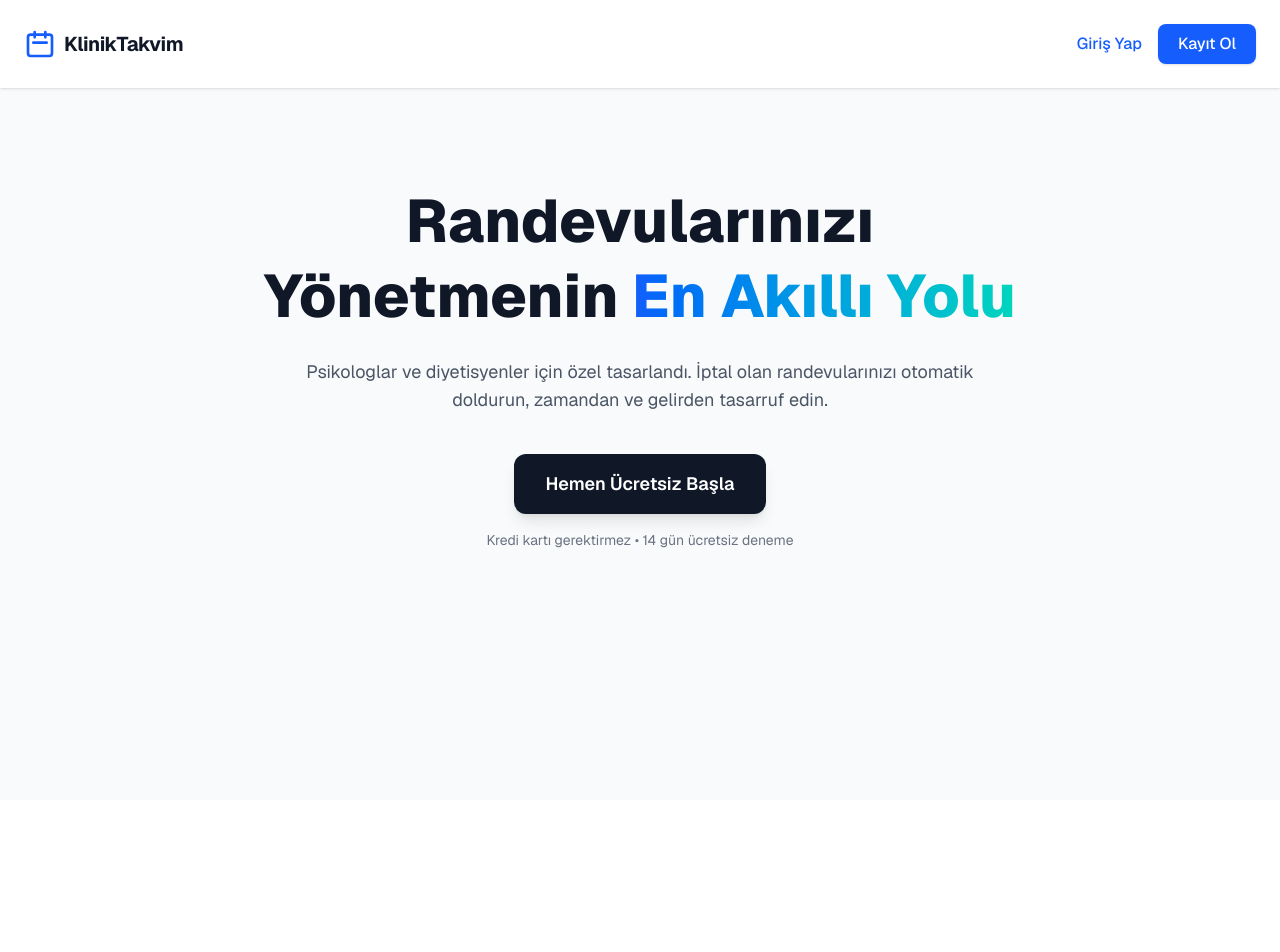
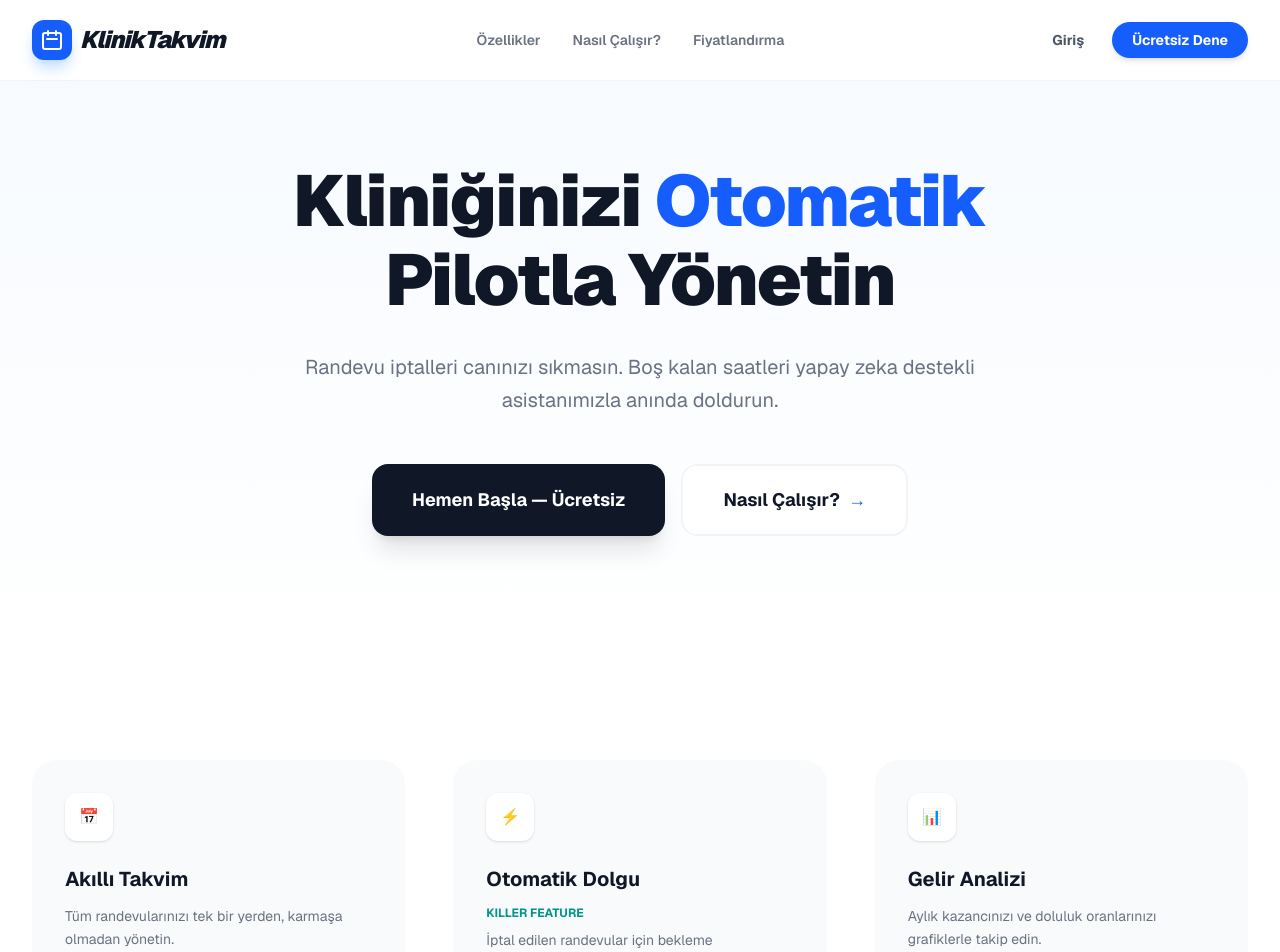
Before and after one commit to muratselim855/klinik-takvim, a Next.js app: page / in a window 1280 px wide. Shown: the top 952 px of the page. Before the commit the page ends 800 px from the top, so only its background shows below. Built offline with nearby package versions, Linux system fonts and the light colour scheme.

Commit message:
Landing page tamamen tamamlandi

```diff
--- a/src/app/page.js
+++ b/src/app/page.js
@@ -2,56 +2,95 @@ import React from 'react';
 
 export default function Home() {
   return (
-    // En dıştaki kutu (Arka plan rengi ve tam ekran boyutu)
-    <div className="min-h-screen bg-gray-50 text-gray-800 font-sans">
+    <div className="min-h-screen bg-white text-gray-900 font-sans">
 
-      {/* --- ÜST MENÜ (HEADER) --- */}
-      <header className="flex justify-between items-center p-6 bg-white shadow-sm">
-
-        {/* Logo ve İsim Kısmı */}
+      {/* --- NAVIGASYON --- */}
+      <nav className="flex justify-between items-center px-8 py-5 border-b border-gray-100 sticky top-0 bg-white/80 backdrop-blur-md z-50">
         <div className="flex items-center gap-2">
-          {/* SVG formatında basit bir takvim/kalp logosu */}
-          <svg className="w-8 h-8 text-blue-600" fill="none" stroke="currentColor" strokeWidth="2" viewBox="0 0 24 24">
+          <div className="w-10 h-10 bg-blue-600 rounded-xl flex items-center justify-center text-white shadow-lg shadow-blue-200">
+            <svg className="w-6 h-6" fill="none" stroke="currentColor" strokeWidth="2" viewBox="0 0 24 24">
               <path strokeLinecap="round" strokeLinejoin="round" d="M8 7V3m8 4V3m-9 8h10M5 21h14a2 2 0 002-2V7a2 2 0 00-2-2H5a2 2 0 00-2 2v12a2 2 0 002 2z"></path>
             </svg>
-          <span className="text-xl font-bold tracking-tight text-gray-900">KlinikTakvim</span>
           </div>
+          <span className="text-2xl font-black tracking-tighter italic">KlinikTakvim</span>
+        </div>
+        <div className="hidden md:flex gap-8 text-sm font-semibold text-gray-500">
+          <a href="#ozellikler" className="hover:text-blue-600 transition-colors">Özellikler</a>
+          <a href="#nasil" className="hover:text-blue-600 transition-colors">Nasıl Çalışır?</a>
+          <a href="#fiyat" className="hover:text-blue-600 transition-colors">Fiyatlandırma</a>
+        </div>
+        <div className="flex gap-3">
+          <button className="px-4 py-2 text-sm font-bold text-gray-600 hover:text-blue-600 transition-colors">Giriş</button>
+          <button className="px-5 py-2 text-sm font-bold bg-blue-600 text-white rounded-full hover:bg-blue-700 shadow-md">Ücretsiz Dene</button>
+        </div>
+      </nav>
 
-        {/* Giriş ve Kayıt Butonları (Şimdilik işlevsiz - 3. Aşama) */}
-        <div className="flex gap-4">
-          <button className="text-blue-600 font-medium hover:text-blue-800 transition-colors">
-            Giriş Yap
+      {/* --- HERO SECTION --- */}
+      <section className="pt-20 pb-32 px-6 text-center bg-gradient-to-b from-blue-50/50 to-white">
+        <h1 className="text-6xl md:text-7xl font-black tracking-tight leading-[1.1]">
+          Kliniğinizi <span className="text-blue-600">Otomatik</span> <br /> Pilotla Yönetin
+        </h1>
+        <p className="mt-8 text-xl text-gray-500 max-w-2xl mx-auto leading-relaxed">
+          Randevu iptalleri canınızı sıkmasın. Boş kalan saatleri yapay zeka destekli asistanımızla anında doldurun.
+        </p>
+        <div className="mt-12 flex flex-col md:flex-row justify-center gap-4">
+          <button className="px-10 py-5 bg-gray-900 text-white rounded-2xl font-bold text-lg hover:bg-black transition-all shadow-xl">
+            Hemen Başla — Ücretsiz
           </button>
-          <button className="bg-blue-600 text-white px-5 py-2 rounded-lg font-medium hover:bg-blue-700 transition-colors shadow-sm">
-            Kayıt Ol
+          <button className="px-10 py-5 bg-white border-2 border-gray-100 rounded-2xl font-bold text-lg hover:border-blue-200 transition-all flex items-center justify-center gap-2">
+            Nasıl Çalışır? <span className="text-blue-600">→</span>
           </button>
         </div>
-      </header>
+      </section>
 
-      {/* --- ANA İÇERİK (HERO SECTION) --- */}
-      <main className="flex flex-col items-center justify-center text-center mt-24 px-4">
+      {/* --- ÖZELLİKLER (FEATURES) --- */}
+      <section id="ozellikler" className="py-24 px-8 max-w-7xl mx-auto">
+        <div className="grid md:grid-cols-3 gap-12 text-left">
+          <div className="p-8 rounded-3xl bg-gray-50 hover:bg-blue-50 transition-colors border border-transparent hover:border-blue-100 group">
+            <div className="w-12 h-12 bg-white rounded-xl shadow-sm flex items-center justify-center mb-6 group-hover:scale-110 transition-transform">📅</div>
+            <h3 className="text-xl font-bold mb-3">Akıllı Takvim</h3>
+            <p className="text-gray-500 leading-relaxed text-sm">Tüm randevularınızı tek bir yerden, karmaşa olmadan yönetin.</p>
+          </div>
+          <div className="p-8 rounded-3xl bg-gray-50 hover:bg-teal-50 transition-colors border border-transparent hover:border-teal-100 group">
+            <div className="w-12 h-12 bg-white rounded-xl shadow-sm flex items-center justify-center mb-6 group-hover:scale-110 transition-transform">⚡</div>
+            <h3 className="text-xl font-bold mb-3">Otomatik Dolgu</h3>
+            <h4 className="text-teal-600 text-xs font-bold uppercase mb-2">Killer Feature</h4>
+            <p className="text-gray-500 leading-relaxed text-sm">İptal edilen randevular için bekleme listesindekilere otomatik mesaj gider.</p>
+          </div>
+          <div className="p-8 rounded-3xl bg-gray-50 hover:bg-purple-50 transition-colors border border-transparent hover:border-purple-100 group">
+            <div className="w-12 h-12 bg-white rounded-xl shadow-sm flex items-center justify-center mb-6 group-hover:scale-110 transition-transform">📊</div>
+            <h3 className="text-xl font-bold mb-3">Gelir Analizi</h3>
+            <p className="text-gray-500 leading-relaxed text-sm">Aylık kazancınızı ve doluluk oranlarınızı grafiklerle takip edin.</p>
+          </div>
+        </div>
+      </section>
 
-        {/* Dikkat Çekici Başlık */}
-        <h1 className="text-5xl md:text-6xl font-extrabold text-gray-900 max-w-3xl leading-tight">
-          Randevularınızı Yönetmenin <span className="text-transparent bg-clip-text bg-gradient-to-r from-blue-600 to-teal-400">En Akıllı Yolu</span>
-        </h1>
+      {/* --- FİYATLANDIRMA (PRICING) --- */}
+      <section id="fiyat" className="py-24 bg-gray-900 text-white">
+        <div className="max-w-xl mx-auto text-center px-6">
+          <h2 className="text-4xl font-black mb-6">Basit ve Şeffaf Fiyatlandırma</h2>
+          <p className="text-gray-400 mb-12">Karmaşık paketler yok. Tek bir profesyonel plan.</p>
 
-        {/* Alt Açıklama */}
-        <p className="mt-6 text-lg text-gray-600 max-w-2xl">
-          Psikologlar ve diyetisyenler için özel tasarlandı. İptal olan randevularınızı otomatik doldurun, zamandan ve gelirden tasarruf edin.
-        </p>
-
-        {/* Büyük Aksiyon Butonu */}
-        <div className="mt-10">
-          <button className="bg-gray-900 text-white px-8 py-4 rounded-xl text-lg font-semibold hover:bg-gray-800 transition-all transform hover:scale-105 shadow-lg">
-            Hemen Ücretsiz Başla
+          <div className="bg-white/5 border border-white/10 p-10 rounded-[3rem] backdrop-blur-xl relative">
+            <div className="absolute -top-5 left-1/2 -translate-x-1/2 bg-blue-600 text-xs font-bold px-4 py-2 rounded-full uppercase tracking-widest">En Popüler</div>
+            <div className="text-5xl font-black mb-4">499 TL<span className="text-lg text-gray-500"> /ay</span></div>
+            <ul className="space-y-4 mb-10 text-gray-300 text-sm">
+              <li className="flex items-center gap-2"><span className="text-teal-400">✔</span> Sınırsız Randevu</li>
+              <li className="flex items-center gap-2"><span className="text-teal-400">✔</span> Otomatik WhatsApp Mesajları</li>
+              <li className="flex items-center gap-2"><span className="text-teal-400">✔</span> 500 Danışan Kaydı</li>
+            </ul>
+            <button className="w-full py-4 bg-white text-gray-900 rounded-2xl font-bold hover:bg-blue-50 transition-colors">
+              Hemen Başla
             </button>
           </div>
+        </div>
+      </section>
 
-        {/* Güven Verici Alt Metin */}
-        <p className="mt-4 text-sm text-gray-500">Kredi kartı gerektirmez • 14 gün ücretsiz deneme</p>
+      {/* --- FOOTER --- */}
+      <footer className="py-12 text-center text-gray-400 text-xs border-t border-gray-100">
+        © 2026 KlinikTakvim. Tüm hakları saklıdır. Yazılımı öğrenirken geliştirilmiştir.
+      </footer>
 
-      </main>
     </div>
   );
 }
```
Lines whose indentation alone changed are shown as unchanged.
